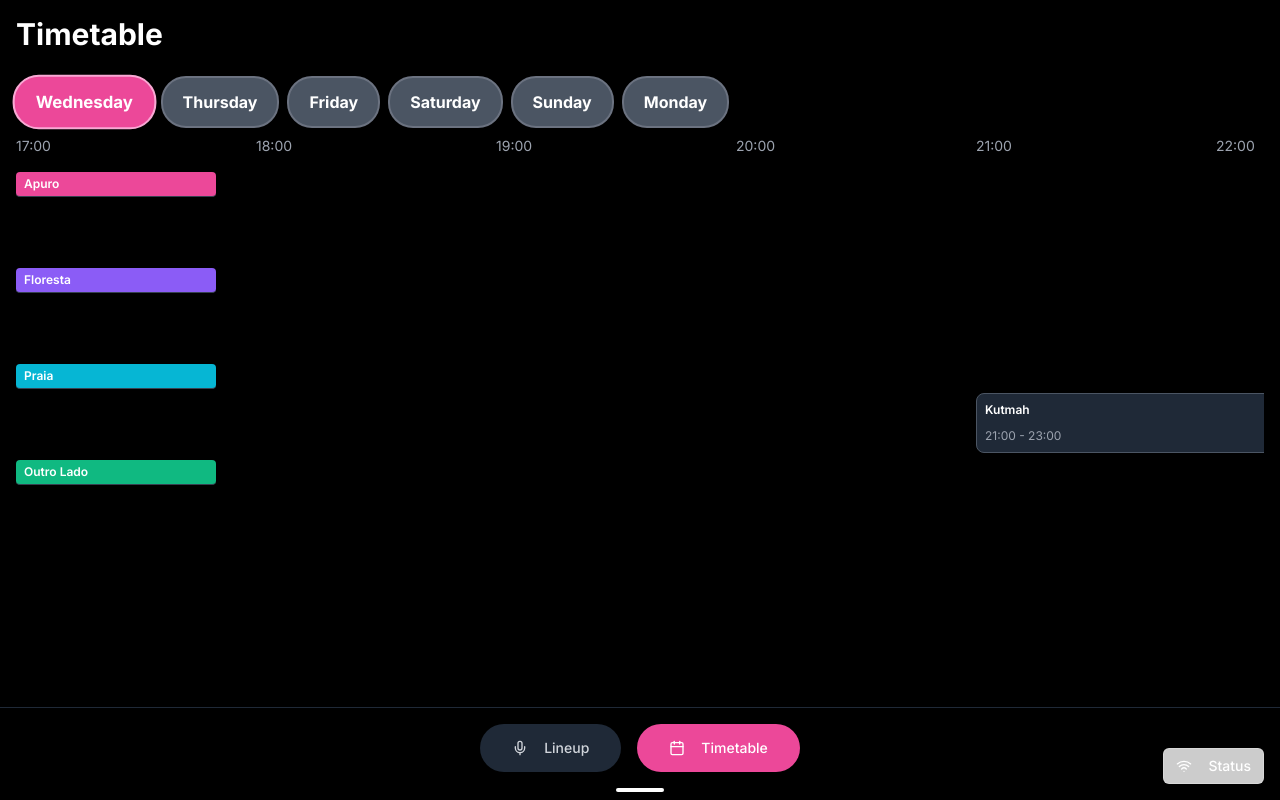
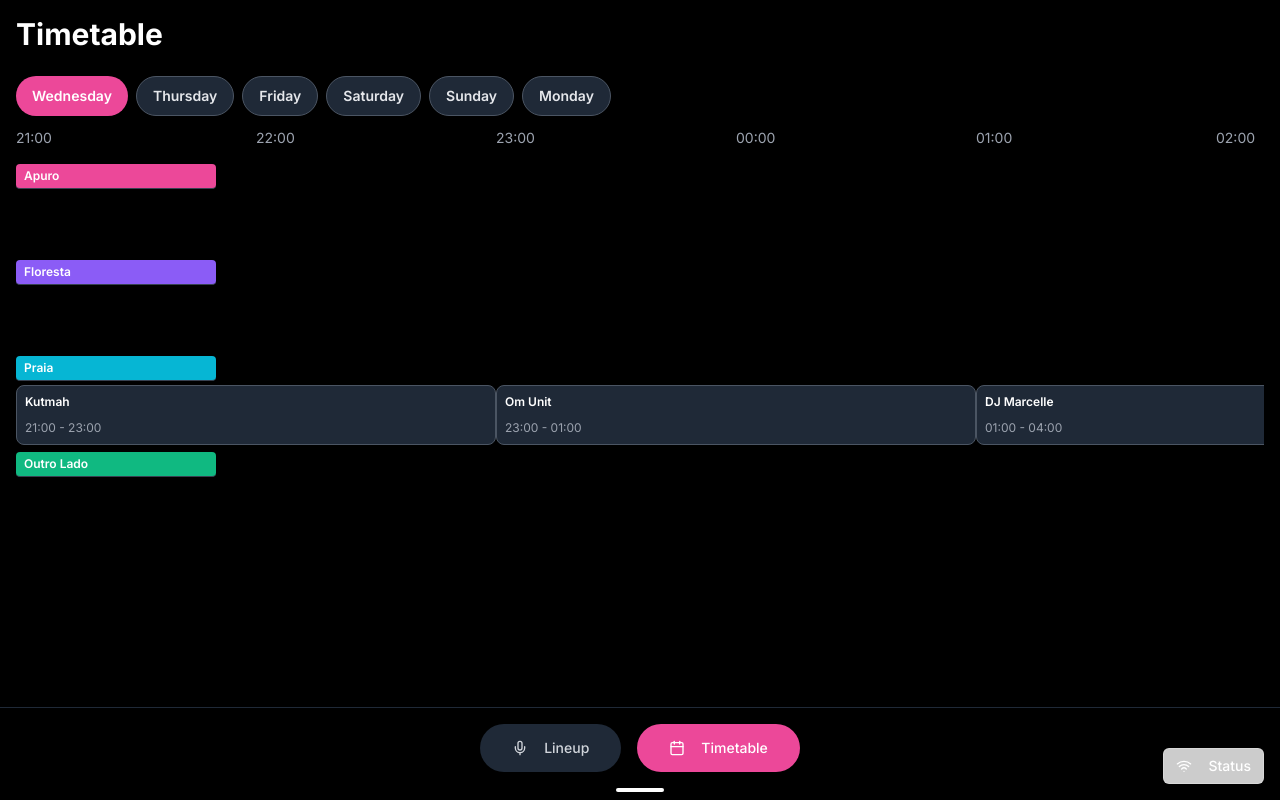
Before and after one commit to FrankBoeree/TimetableWakinglifefestival, a Next.js app: page / in a window 1280 px wide. Built offline with nearby package versions, Linux system fonts and the light colour scheme.

Commit message:
Fix day tab scrolling: align festival start time with first artist (21:00), correct scroll positions for all days

```diff
--- a/app/globals.css
+++ b/app/globals.css
@@ -9,6 +9,16 @@ body {
 @layer utilities {
   .text-balance {
     text-wrap: balance;
+  }
+
+  /* Verberg scrollbar voor horizontale scroll */
+  .hide-scrollbar {
+    -ms-overflow-style: none;  /* Internet Explorer 10+ */
+    scrollbar-width: none;  /* Firefox */
+  }
+
+  .hide-scrollbar::-webkit-scrollbar {
+    display: none;  /* Safari and Chrome */
   }
 }
 
--- a/components/timetable-view.tsx
+++ b/components/timetable-view.tsx
@@ -19,9 +19,9 @@ function formatTime(minutes: number) {
   return `${h.toString().padStart(2, "0")}:${m.toString().padStart(2, "0")}`
 }
 
-// Festival startmoment: woensdag 17:00
+// Festival startmoment: woensdag 21:00
 const FESTIVAL_START_DAY = "wednesday";
-const FESTIVAL_START_TIME = "17:00";
+const FESTIVAL_START_TIME = "21:00";
 const HOUR_WIDTH = 240;
 
 // Helper: dag naar index
@@ -92,34 +92,61 @@ export default function TimetableView() {
   // Bepaal per dag het start-minuut in de tijdlijn
   const dayStartMinutes: Record<string, number> = {};
   dayOrder.forEach((day, idx) => {
-    dayStartMinutes[day] = (idx === 0)
-      ? timeToMinutes(FESTIVAL_START_TIME)
-      : (idx * 24 * 60 + timeToMinutes(FESTIVAL_START_TIME));
+    if (day === "wednesday") {
+      // Woensdag start op 21:00 (0 minuten - startpunt van festival)
+      dayStartMinutes[day] = 0;
+    } else if (day === "thursday") {
+      // Donderdag start op 00:00 (3 uur na woensdag 21:00 = 180 minuten)
+      dayStartMinutes[day] = 180;
+    } else if (day === "friday") {
+      // Vrijdag start op 00:00 (27 uur na woensdag 21:00 = 1620 minuten)
+      dayStartMinutes[day] = 1620;
+    } else if (day === "saturday") {
+      // Zaterdag start op 00:00 (51 uur na woensdag 21:00 = 3060 minuten)
+      dayStartMinutes[day] = 3060;
+    } else if (day === "sunday") {
+      // Zondag start op 00:00 (75 uur na woensdag 21:00 = 4500 minuten)
+      dayStartMinutes[day] = 4500;
+    } else if (day === "monday") {
+      // Maandag start op 00:00 (99 uur na woensdag 21:00 = 5940 minuten)
+      dayStartMinutes[day] = 5940;
+    }
   });
 
   // Scroll naar dag-tab
   function scrollToDay(day: string) {
     if (!scrollRef.current) return;
-    const min = dayStartMinutes[day] - timeToMinutes(FESTIVAL_START_TIME);
-    const px = min * (HOUR_WIDTH / 60);
+
+    const targetMinutes = dayStartMinutes[day] || 0;
+    const px = targetMinutes * (HOUR_WIDTH / 60);
     scrollRef.current.scrollTo({ left: px, behavior: "smooth" });
   }
 
-  // Detecteer actieve dag bij scrollen
+  // Detecteer actieve dag bij scrollen - wissel zodra dagstart zichtbaar is
   function handleScroll() {
     if (!scrollRef.current) return;
     const scrollLeft = scrollRef.current.scrollLeft;
+
+    // Bereken de scroll positie in minuten sinds festival start
+    const scrollMinutes = scrollLeft / (HOUR_WIDTH / 60);
+
+    // Bepaal welke dag actief is gebaseerd op scroll positie
     let foundDay = dayOrder[0];
+
+    // Loop door alle dagen om te vinden welke dag actief is
     for (let i = 0; i < dayOrder.length; i++) {
-      const min = (i === 0)
-        ? 0
-        : (i * 24 * 60);
-      const px = min * (HOUR_WIDTH / 60);
-      if (scrollLeft >= px) {
-        foundDay = dayOrder[i];
+      const day = dayOrder[i];
+      const dayStartMin = dayStartMinutes[day];
+
+      // Als we voorbij het startpunt van deze dag zijn, update de actieve dag
+      if (scrollMinutes >= dayStartMin) {
+        foundDay = day;
       }
     }
+
+    if (foundDay !== activeDay) {
       setActiveDay(foundDay);
+    }
   }
 
   // Alle artiesten, eventueel gefilterd op favorieten
@@ -242,32 +269,24 @@ export default function TimetableView() {
   return (
     <div className="p-4">
       <h1 className="text-3xl font-bold mb-6">Timetable</h1>
-      {/* Dag-tabs */}
-      <div className="flex gap-2 mb-2" style={{zIndex: 9999, position: 'relative'}}>
+      {/* Dag-tabs - nu horizontaal scrollbaar */}
+      <div className="overflow-x-auto mb-2 hide-scrollbar">
+        <div className="flex gap-2" style={{ minWidth: 'max-content', paddingBottom: '4px' }}>
           {dayOrder.map((day, index) => (
-          <button
+            <Button
               key={day}
-            style={{
-              background: activeDay === day ? '#ec4899' : '#4b5563',
-              color: 'white',
-              padding: '12px 20px',
-              borderRadius: '25px',
-              fontWeight: 'bold',
-              fontSize: '16px',
-              border: activeDay === day ? '2px solid #f9a8d4' : '2px solid #6b7280',
-              transition: 'all 0.2s',
-              transform: activeDay === day ? 'scale(1.05)' : 'scale(1)',
-              boxShadow: activeDay === day ? '0 4px 6px -1px rgba(0, 0, 0, 0.1)' : 'none',
-              zIndex: 9999,
-              position: 'relative',
-              cursor: 'pointer'
-            }}
+              variant={activeDay === day ? "default" : "outline"}
+              className={`px-4 py-2 rounded-full font-semibold transition-colors whitespace-nowrap flex-shrink-0 ${
+                activeDay === day
+                  ? "bg-pink-500 text-white"
+                  : "bg-gray-800 text-gray-200 hover:bg-gray-700 border border-gray-600"
+              }`}
               onClick={() => scrollToDay(day)}
-            type="button"
             >
               {day.charAt(0).toUpperCase() + day.slice(1)}
-          </button>
+            </Button>
           ))}
+        </div>
       </div>
       <div className="flex">
         {/* Verwijderde linker sticky stagenamen kolom */}
@@ -283,9 +302,22 @@ export default function TimetableView() {
                 style={{ width: `${HOUR_WIDTH}px` }}
               >
                 {(() => {
-                  const totalMin = h * 60 + timeToMinutes(FESTIVAL_START_TIME);
-                  const hour = (totalMin % (24 * 60)) / 60;
-                  return `${hour.toString().padStart(2, "0")}:00`;
+                  // Toon de tijd sinds festival start (woensdag 21:00)
+                  // h = 0: 21:00 (festival start)
+                  // h = 1: 22:00
+                  // h = 3: 00:00 (donderdag)
+                  // h = 4: 01:00 (donderdag)
+
+                  let displayHour;
+                  if (h < 3) {
+                    // Woensdag: 21:00 tot 23:00
+                    displayHour = 21 + h;
+                  } else {
+                    // Andere dagen: 00:00 tot 23:00
+                    displayHour = (h - 3) % 24;
+                  }
+
+                  return `${displayHour.toString().padStart(2, "0")}:00`;
                 })()}
               </div>
             ))}
```
Lines whose indentation alone changed are shown as unchanged.
